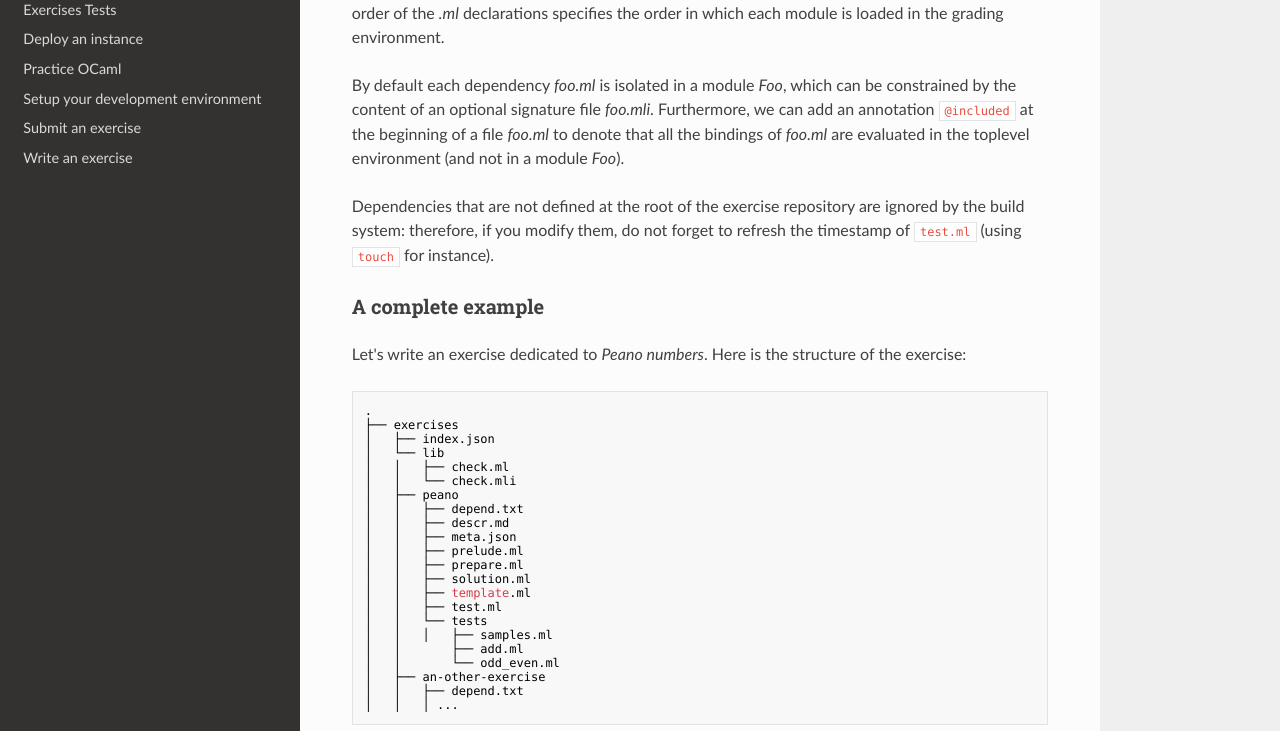
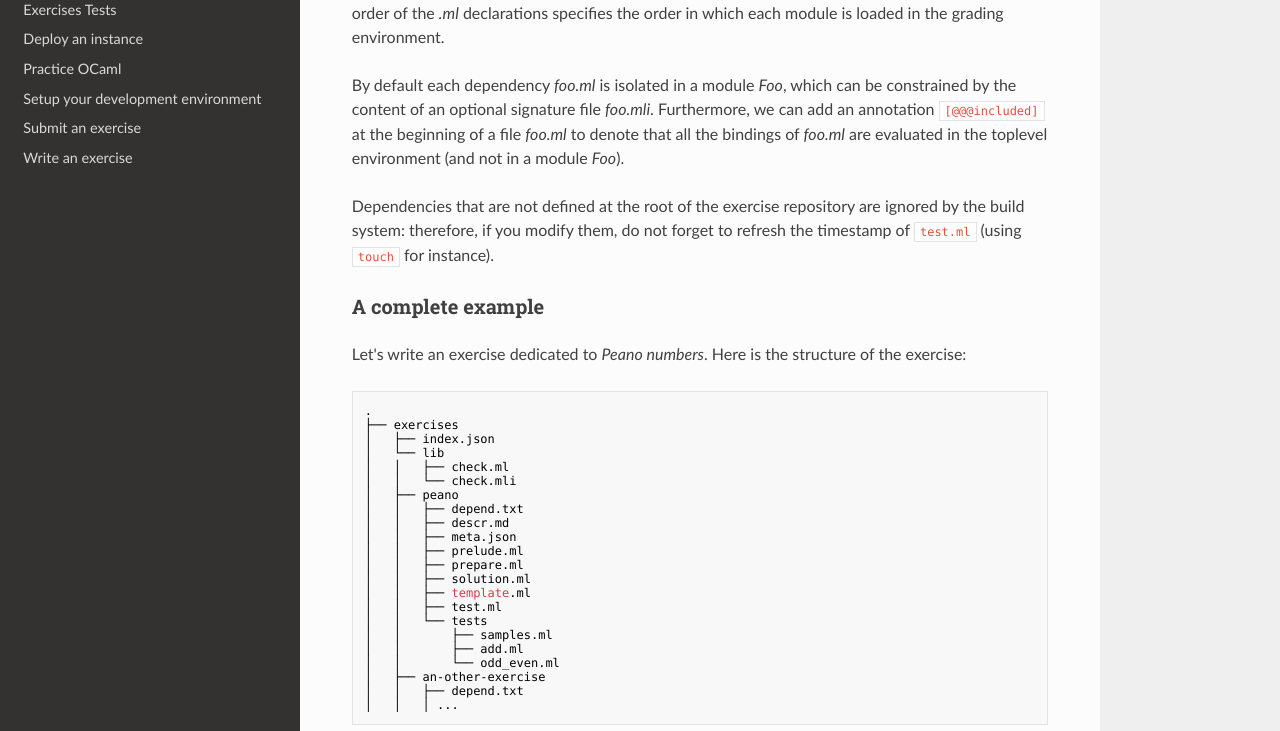
Before and after one commit to ocaml-sf/learn-ocaml, an MkDocs documentation site: the page built from docs/tutorials/step-8.md, in a window 1280 px wide and 1400 px high. Shown: the part 450-1181 px from the top of the window. Built offline with MkDocs 1.6.1, drawn with Linux system fonts in a browser that asks for light colours; nearby versions of some CDN libraries; some of the changed text lies outside the part shown.

```diff
--- a/docs/tutorials/step-8.md
+++ b/docs/tutorials/step-8.md
@@ -14,7 +14,7 @@ It is possible to extend this environment by declaring some other user-defined m
 
 Each declaration in **depend.txt** is a single line containing the relative path of an *.ml* or *.mli* file. The order of the *.ml* declarations specifies the order in which each module is loaded in the grading environment.
 
-By default each dependency *foo.ml* is isolated in a module *Foo*, which can be constrained by the content of an optional signature file *foo.mli*. Furthermore, we can add an annotation `@included` at the beginning of a file *foo.ml* to denote that all the bindings of *foo.ml* are evaluated in the toplevel environment (and not in a module *Foo*).
+By default each dependency *foo.ml* is isolated in a module *Foo*, which can be constrained by the content of an optional signature file *foo.mli*. Furthermore, we can add an annotation `[@@@included]` at the beginning of a file *foo.ml* to denote that all the bindings of *foo.ml* are evaluated in the toplevel environment (and not in a module *Foo*).
 
 Dependencies that are not defined at the root of the exercise repository are ignored by the build system: therefore, if you modify them, do not forget to refresh the timestamp of `test.ml` (using `touch` for instance).
 
@@ -39,7 +39,7 @@ Let's write an exercise dedicated to *Peano numbers*. Here is the structure of t
 │   │   ├── template.ml
 │   │   ├── test.ml
 │   │   └── tests
-│   │   │   ├── samples.ml
+│   │       ├── samples.ml
 │   │       ├── add.ml
 │   │       └── odd_even.ml
 │   ├── an-other-exercise
```
Also changed, not shown: other parts of docs/tutorials/step-8.md (+4 -4 lines).
